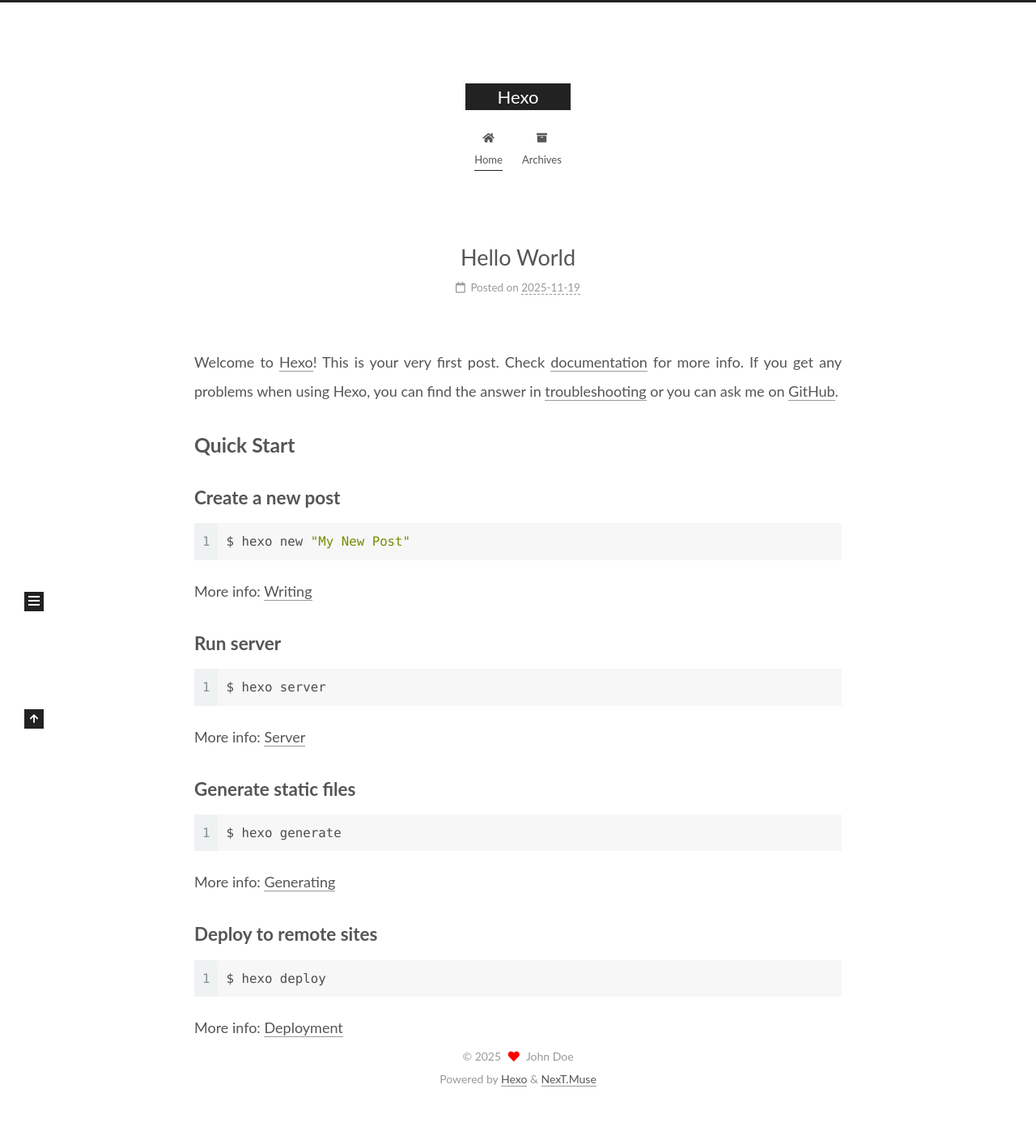
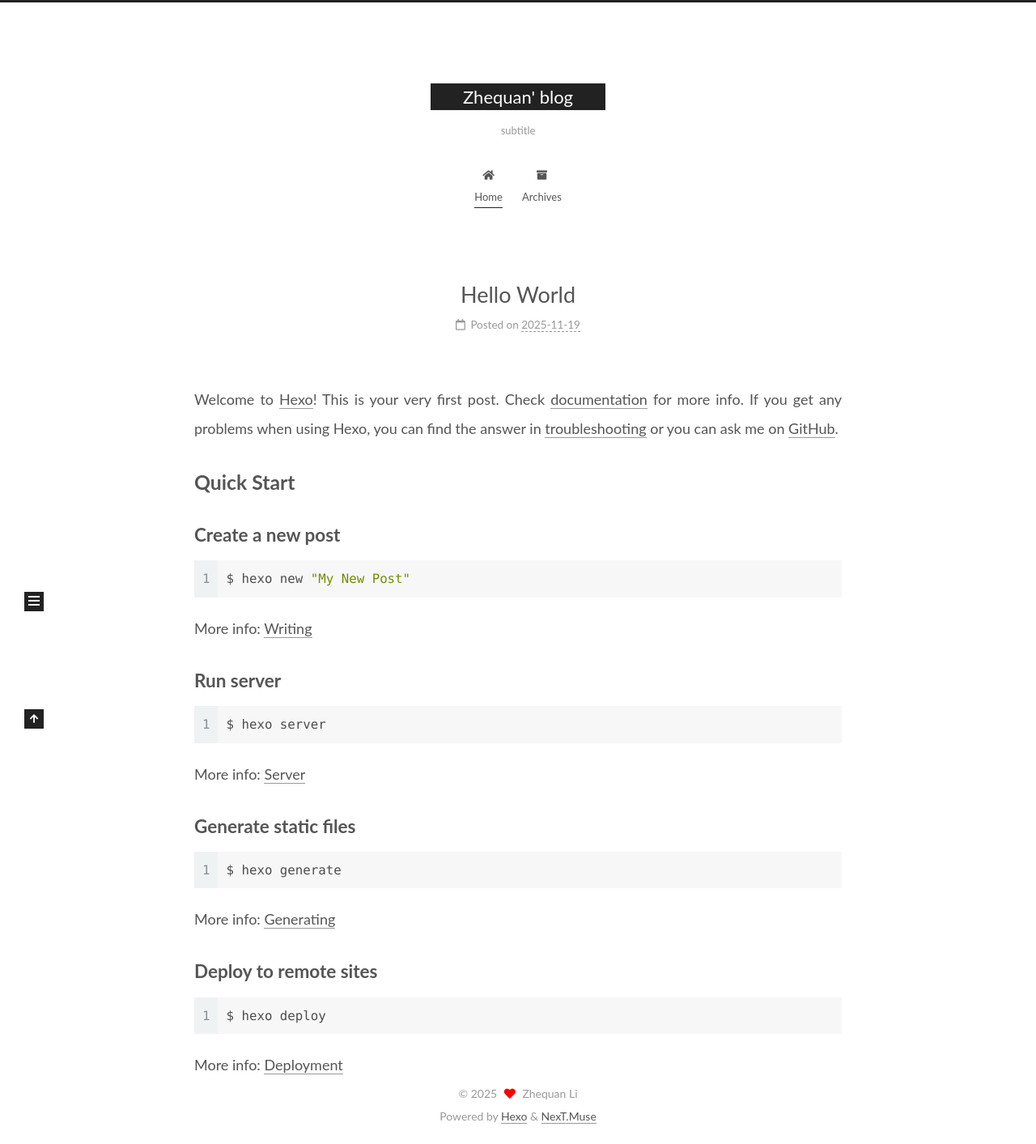
Before and after one commit to zjudogo/zjudogo.github.io, a plain HTML site: page index.html in a window 1280 px wide. Shown: the whole page at 81% size. Before the commit the page ends 1367 px from the top, so only its background shows below. Drawn offline with Linux system fonts and the light colour scheme.

Commit message:
Site updated: 2025-11-19 11:40:15

```diff
--- a/css/main.css
+++ b/css/main.css
@@ -1168,7 +1168,7 @@ pre .javascript .function {
 }
 .links-of-author a::before,
 .links-of-author span.exturl::before {
-  background: #9dcd34;
+  background: #693666;
   border-radius: 50%;
   content: ' ';
   display: inline-block;
--- a/index.html
+++ b/index.html
@@ -20,12 +20,14 @@
     var CONFIG = {"hostname":"example.com","root":"/","scheme":"Muse","version":"7.8.0","exturl":false,"sidebar":{"position":"left","display":"post","padding":18,"offset":12,"onmobile":false},"copycode":{"enable":false,"show_result":false,"style":null},"back2top":{"enable":true,"sidebar":false,"scrollpercent":false},"bookmark":{"enable":false,"color":"#222","save":"auto"},"fancybox":false,"mediumzoom":false,"lazyload":false,"pangu":false,"comments":{"style":"tabs","active":null,"storage":true,"lazyload":false,"nav":null},"algolia":{"hits":{"per_page":10},"labels":{"input_placeholder":"Search for Posts","hits_empty":"We didn't find any results for the search: ${query}","hits_stats":"${hits} results found in ${time} ms"}},"localsearch":{"enable":false,"trigger":"auto","top_n_per_article":1,"unescape":false,"preload":false},"motion":{"enable":true,"async":false,"transition":{"post_block":"fadeIn","post_header":"slideDownIn","post_body":"slideDownIn","coll_header":"slideLeftIn","sidebar":"slideUpIn"}}};
   </script>
 
-  <meta property="og:type" content="website">
-<meta property="og:title" content="Hexo">
+  <meta name="description" content="description">
+<meta property="og:type" content="website">
+<meta property="og:title" content="Zhequan&#39; blog">
 <meta property="og:url" content="http://example.com/index.html">
-<meta property="og:site_name" content="Hexo">
+<meta property="og:site_name" content="Zhequan&#39; blog">
+<meta property="og:description" content="description">
 <meta property="og:locale" content="en_US">
-<meta property="article:author" content="John Doe">
+<meta property="article:author" content="Zhequan Li">
 <meta name="twitter:card" content="summary">
 
 <link rel="canonical" href="http://example.com/">
@@ -41,7 +43,7 @@
   };
 </script>
 
-  <title>Hexo</title>
+  <title>Zhequan' blog</title>
 
 
 
@@ -92,9 +94,10 @@
 
     <a href="/" class="brand" rel="start">
       <span class="logo-line-before"><i></i></span>
-      <h1 class="site-title">Hexo</h1>
+      <h1 class="site-title">Zhequan' blog</h1>
       <span class="logo-line-after"><i></i></span>
     </a>
+      <p class="site-subtitle" itemprop="description">subtitle</p>
   </div>
 
   <div class="site-nav-right">
@@ -149,12 +152,12 @@
 
     <span hidden itemprop="author" itemscope itemtype="http://schema.org/Person">
       <meta itemprop="image" content="/images/avatar.gif">
-      <meta itemprop="name" content="John Doe">
-      <meta itemprop="description" content="">
+      <meta itemprop="name" content="Zhequan Li">
+      <meta itemprop="description" content="description">
     </span>
 
     <span hidden itemprop="publisher" itemscope itemtype="http://schema.org/Organization">
-      <meta itemprop="name" content="Hexo">
+      <meta itemprop="name" content="Zhequan' blog">
     </span>
       <header class="post-header">
         <h2 class="post-title" itemprop="name headline">
@@ -269,8 +272,8 @@
 
       <div class="site-overview-wrap sidebar-panel">
         <div class="site-author motion-element" itemprop="author" itemscope itemtype="http://schema.org/Person">
-  <p class="site-author-name" itemprop="name">John Doe</p>
-  <div class="site-description" itemprop="description"></div>
+  <p class="site-author-name" itemprop="name">Zhequan Li</p>
+  <div class="site-description" itemprop="description">description</div>
 </div>
 <div class="site-state-wrap motion-element">
   <nav class="site-state">
@@ -309,7 +312,7 @@
   <span class="with-love">
     <i class="fa fa-heart"></i>
   </span>
-  <span class="author" itemprop="copyrightHolder">John Doe</span>
+  <span class="author" itemprop="copyrightHolder">Zhequan Li</span>
 </div>
   <div class="powered-by">Powered by <a href="https://hexo.io/" class="theme-link" rel="noopener" target="_blank">Hexo</a> & <a href="https://muse.theme-next.org/" class="theme-link" rel="noopener" target="_blank">NexT.Muse</a>
   </div>
```
Also changed, not shown: 2025/11/19/hello-world/index.html (+11 -10 lines), archives/2025/11/index.html (+12 -9 lines), archives/2025/index.html (+12 -9 lines), archives/index.html (+12 -9 lines).
